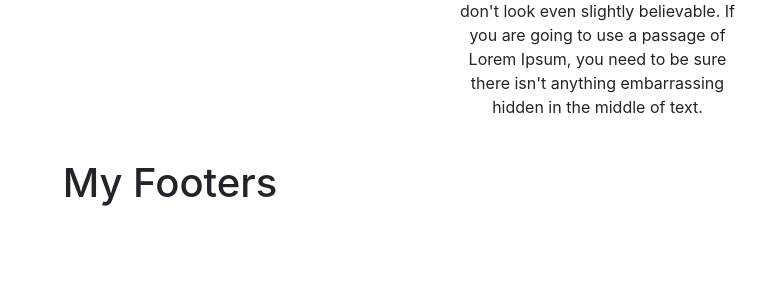
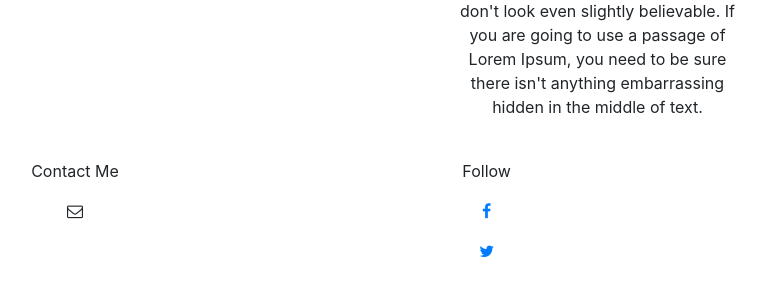
Before and after one commit to ashutosh-singh-git/myblog, a Django app: template blog/templates/blog/home.html in a window 1280 px wide. Shown: the part 329-629 px from the top of the page, without its empty margins (470-1236 px from the left). Run offline with Django 3.2, Linux system fonts and the light colour scheme; the template is opened without the code that fills it, so the values that code supplies are empty; some libraries are stand-ins or nearby versions.

Commit message:
Footer addition + url changes

```diff
--- a/blog/templates/blog/base.html
+++ b/blog/templates/blog/base.html
@@ -4,6 +4,7 @@
 <head>
     <link rel="stylesheet" href="//maxcdn.bootstrapcdn.com/bootstrap/4.1.3/css/bootstrap.min.css">
     <link href="//fonts.googleapis.com/css?family=Audiowide&subset=latin,latin-ext" rel="stylesheet" type="text/css">
+    <link rel="stylesheet" href="https://cdnjs.cloudflare.com/ajax/libs/font-awesome/4.7.0/css/font-awesome.min.css">
     <link rel="stylesheet" href="{% static 'css/blog.css' %}">
     <meta charset="UTF-8">
     <meta name="viewport" content="width=device-width, initial-scale=1, shrink-to-fit=no">
--- a/blog/templates/blog/home.html
+++ b/blog/templates/blog/home.html
@@ -60,8 +60,21 @@
         <br>
     </div>
     <div class="footer">
-        <div class="col-md-4 mx-auto text-center">
-            <h1>My Footers</h1>
+        <div class="container">
+            <div class="row">
+                <div class="col-md-2 mx-auto text-center">
+                    <p><a href="/category" style="text-decoration: none;color: white;">Categories</a></p>
+                </div>
+                <div class="col-md-2 mx-auto text-center">
+                    <p class="col-md-12">Contact Me</p>
+                    <p class="col-md-12"><a class="fa fa-envelope-o"></a></p>
+                </div>
+                <div class="col-md-4 mx-auto text-center">
+                    <p class="col-md-12">Follow</p>
+                    <p class="col-md-12"><a href="#" class="fa fa-facebook"></a></p>
+                    <p class="col-md-12"><a href="#" class="fa fa-twitter"></a></p>
+                </div>
+            </div>
         </div>
     </div>
 {% endblock %}
--- a/blog/urls.py
+++ b/blog/urls.py
@@ -3,6 +3,7 @@ from . import views
 
 urlpatterns = [
     path('', views.home, name='home'),
-    path('<slug:slug>', views.search, name='search'),
+    path('category/', views.search, name='category'),
+    path('category/<slug:slug>', views.search, name='search'),
     path('<slug:cat_slug>/<slug:slug>-<int:pk>/', views.blog_detail, name='blog_detail'),
 ]
```
Also changed, not shown: blog/templates/blog/search.html (+6 -3 lines), blog/views.py (+7 -3 lines).
